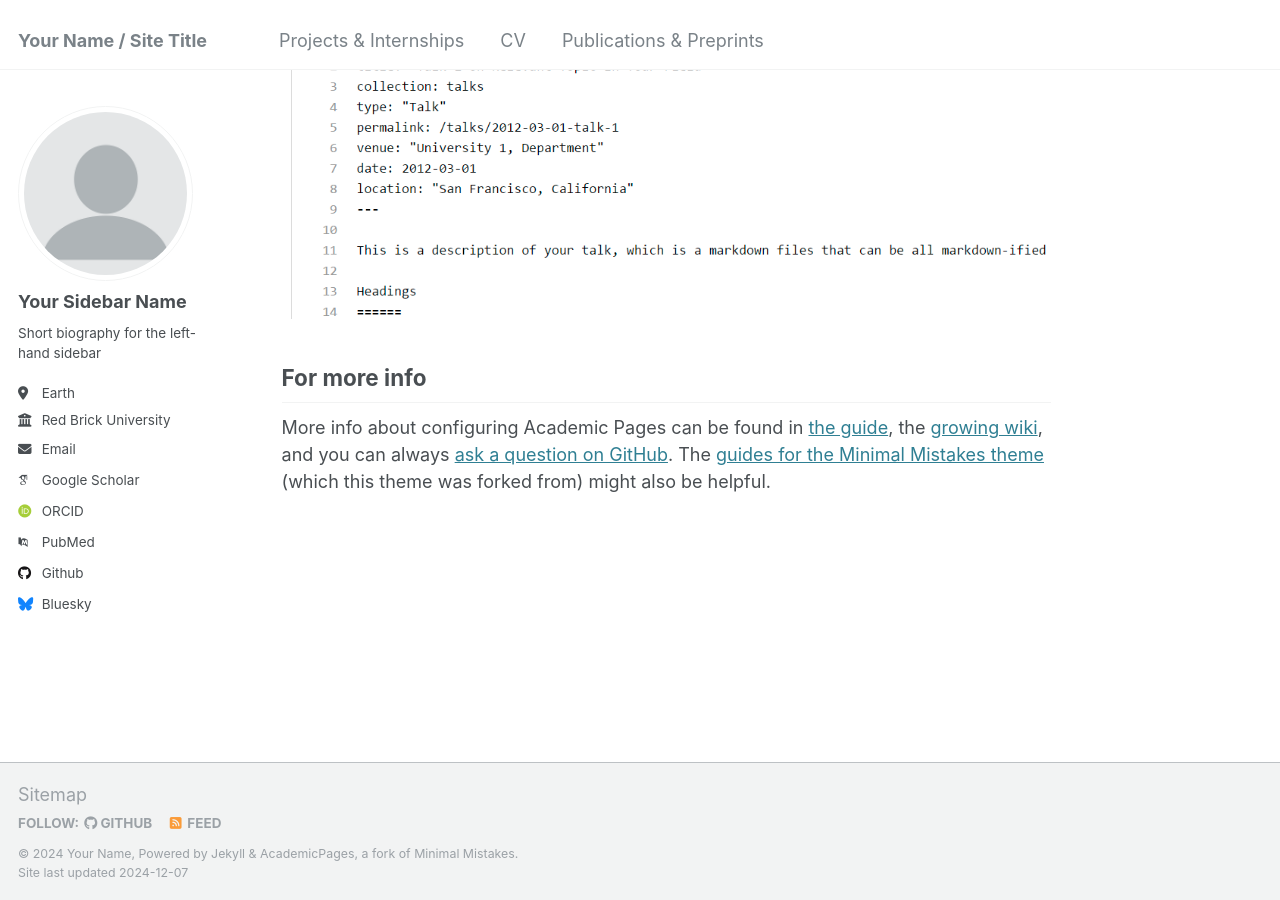
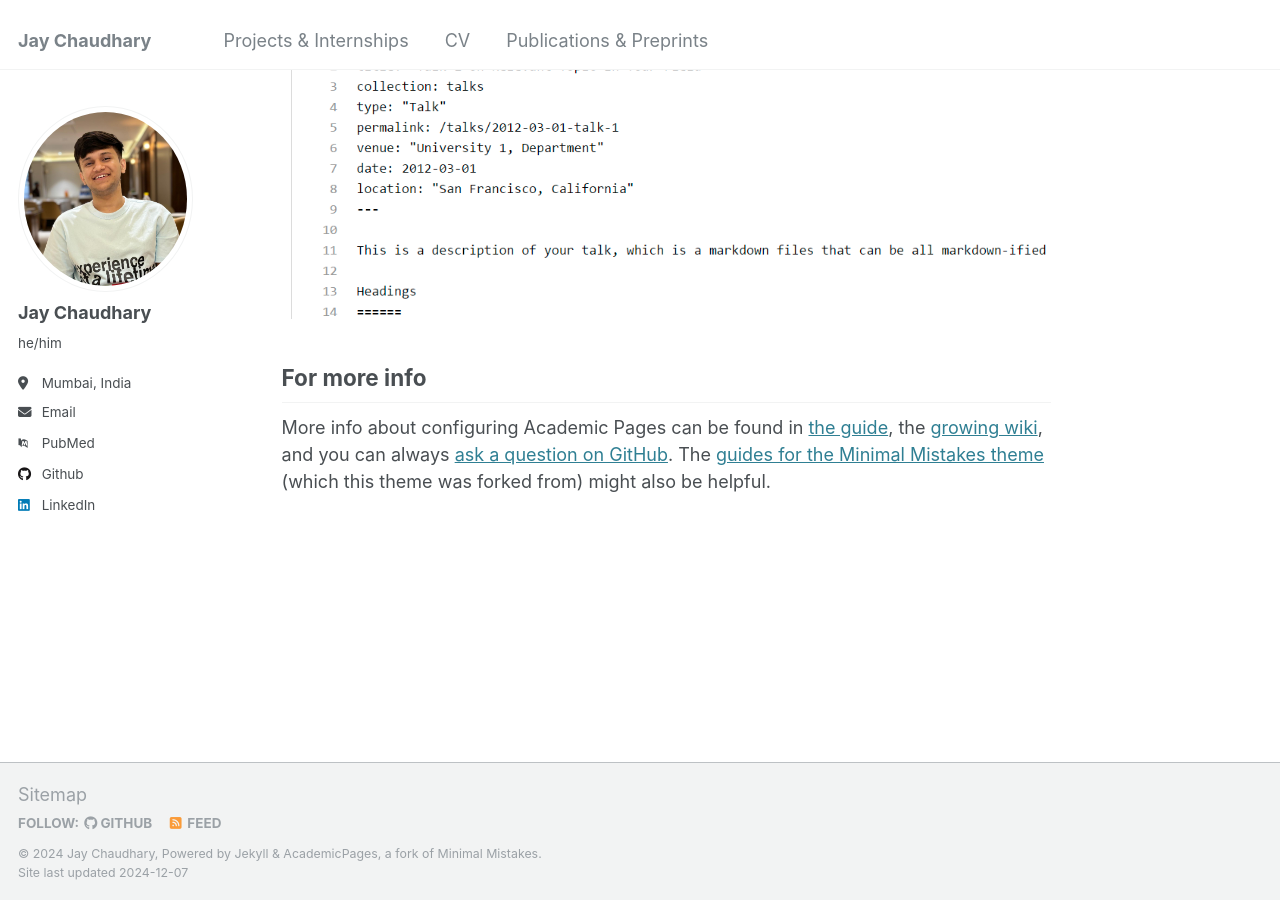
Before and after one commit to JayGC/jaygc.github.io, a Jekyll site: the page built from _pages/about.md, in a window 1280 px wide and 900 px high, scrolled down 2643 px. Built offline with Jekyll 4.4.1, drawn with Linux system fonts in a browser that asks for light colours; some web fonts are replaced.

Commit message:
Update _config.yml

```diff
--- a/_config.yml
+++ b/_config.yml
@@ -8,11 +8,11 @@
 
 # Basic Site Settings
 locale                   : "en-US"
-title                    : "Your Name / Site Title"
+title                    : "Jay Chaudhary"
 title_separator          : "-"
-name                     : &name "Your Name"
+name                     : &name "Jay Chaudhary"
 description              : &description "personal description"
-url                      : https://academicpages.github.io # the base hostname & protocol for your site e.g. "https://[your GitHub username].github.io"
+url                      : https://jaygc.github.io # the base hostname & protocol for your site e.g. "https://[your GitHub username].github.io"
 baseurl                  : "" # the subpath of your site, e.g. "/blog"
 repository               : "academicpages/academicpages.github.io"
 
@@ -21,20 +21,20 @@ repository               : "academicpages/academicpages.github.io"
 #               Additional customization can be done by editing /_includes/author-profile.html
 author:
   # Biographic information
-  avatar           : "profile.png"
-  name             : "Your Sidebar Name"
-  pronouns         : # example: "she/her"
-  bio              : "Short biography for the left-hand sidebar"
-  location         : "Earth"
-  employer         : "Red Brick University"
+  avatar           : "jayphoto.jpg"
+  name             : "Jay Chaudhary"
+  pronouns         : "he/him"
+  bio              : ""
+  location         : "Mumbai, India"
+  # employer         : "Red Brick University"
   uri              : # URL
-  email            : "none@example.org"
+  email            : "jgchaudhary1970@gmail.com"
 
   # Academic websites
   arxiv            : # URL - Update with the correct link to your profile
-  googlescholar    : "https://scholar.google.com/citations?user=PS_CX0AAAAAJ"
+  googlescholar    : # "https://scholar.google.com/citations?user=PS_CX0AAAAAJ"
   impactstory      : # URL
-  orcid            : "http://orcid.org/yourorcidurl"
+  orcid            : # "http://orcid.org/yourorcidurl"
   semantic         : # URL
   pubmed           : "https://www.ncbi.nlm.nih.gov/pubmed/?term=john+snow"
   researchgate     : # URL
@@ -44,12 +44,12 @@ author:
   bitbucket        : # Username - Update with your username on the site
   codepen          : # Username
   dribbble         : # Username
-  github           : "academicpages"
+  github           : "JayGC"
   kaggle           : # Username
   stackoverflow    : # User number or user number and name (i.e., use "1" or "1/jeff-atwood")
 
   # Social media
-  bluesky          : "bsky.app" # Replace this with you Bluesky username
+  bluesky          : #"bsky.app" # Replace this with you Bluesky username
   facebook         : # Username
   flickr           : # Username
   foursquare       : # Username
@@ -58,7 +58,7 @@ author:
   keybase          : # Username
   instagram        : # Username
   lastfm           : # Username
-  linkedin         : # Username
+  linkedin         : "Jay Chaudhary"
   mastodon         : # URL
   medium           : # URL
   pinterest        : # Username
```
